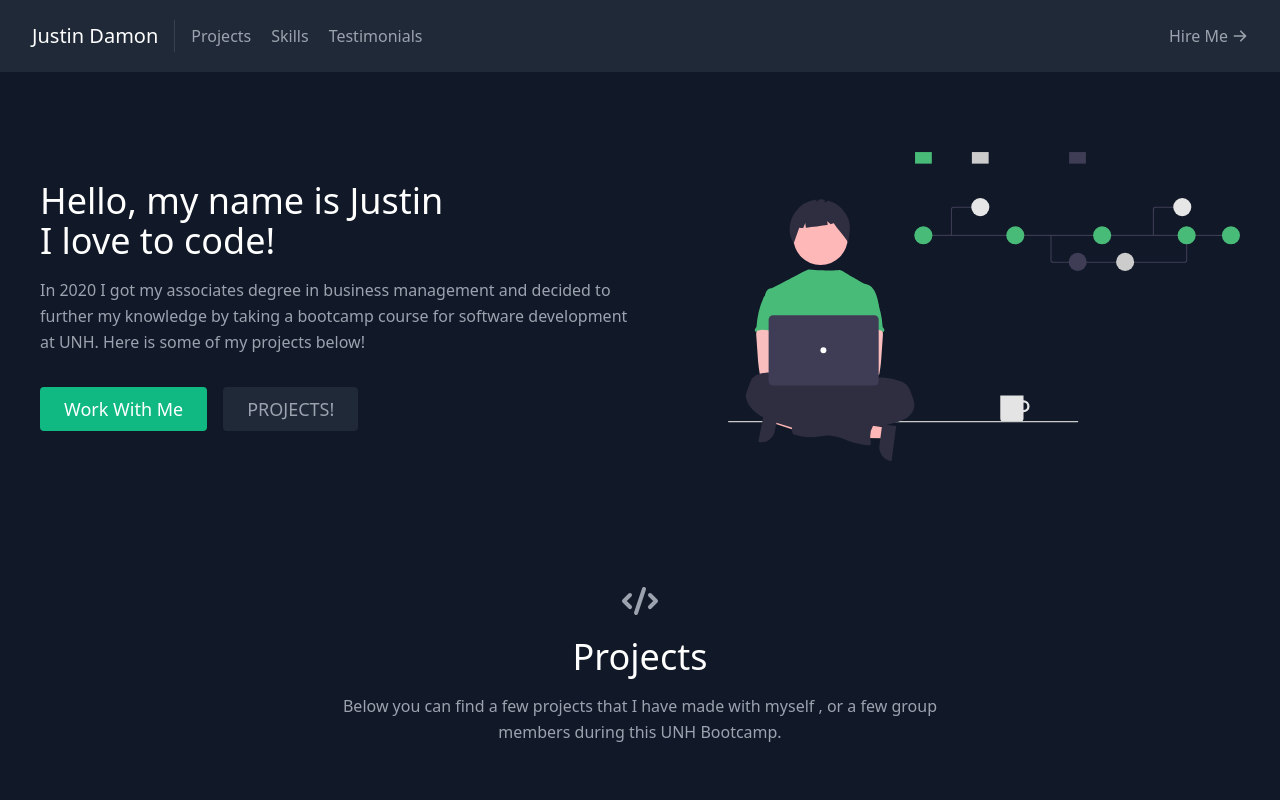
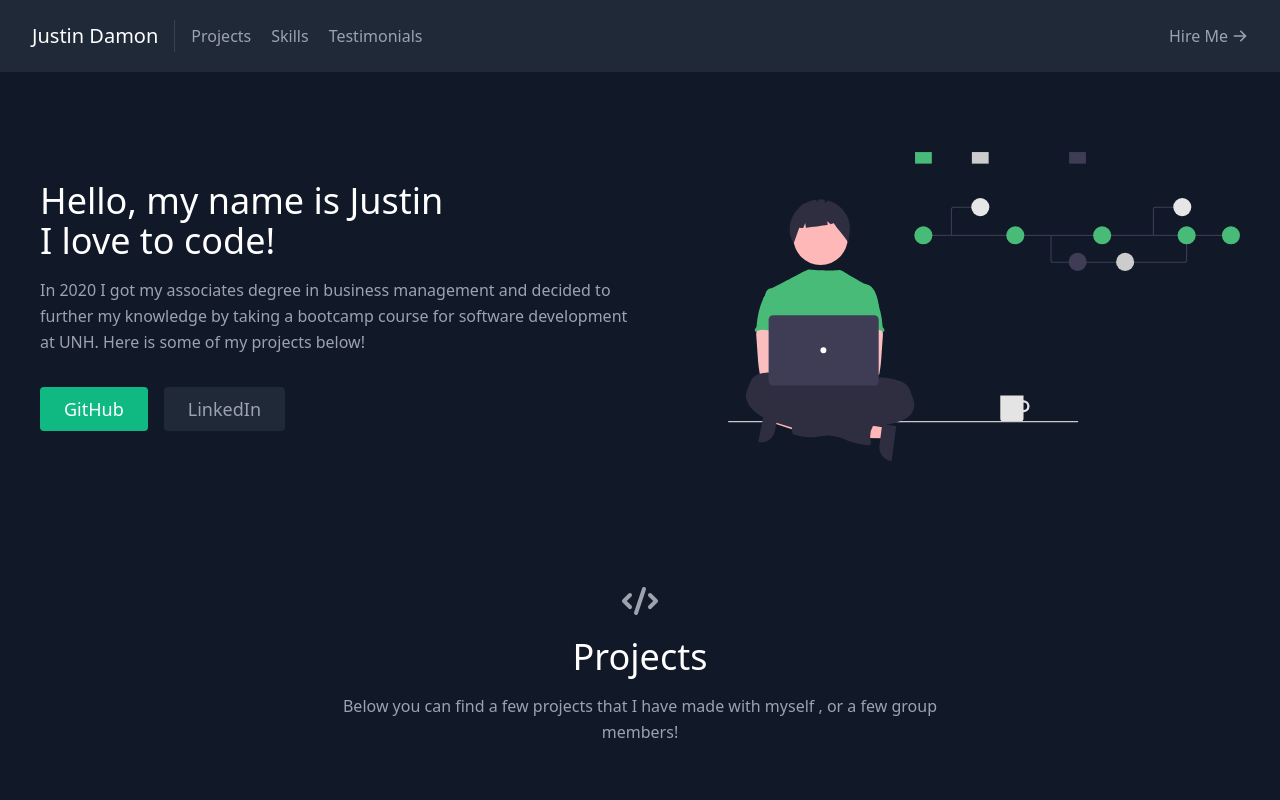
Before and after one commit to Justin7933/Justins-Portfolio, a React (Create React App) app: page / in a window 1280 px wide. Shown: the top 800 px of the page. Built offline with nearby package versions, Linux system fonts and the light colour scheme.

Commit message:
adding profile links

```diff
--- a/src/components/About.js
+++ b/src/components/About.js
@@ -14,14 +14,14 @@ export default function About() {
           </p>
           <div className="flex justify-center">
             <a
-              href="#contact"
+              href="https://github.com/Justin7933"
               className="inline-flex text-white bg-green-500 border-0 py-2 px-6 focus:outline-none hover:bg-green-600 rounded text-lg">
-              Work With Me
+              GitHub
             </a>
             <a
-              href="#projects"
+              href="https://www.linkedin.com/in/justin-damon-771503204/"
               className="ml-4 inline-flex text-gray-400 bg-gray-800 border-0 py-2 px-6 focus:outline-none hover:bg-gray-700 hover:text-white rounded text-lg">
-              PROJECTS!
+              LinkedIn
             </a>
           </div>
         </div>
--- a/src/components/Projects.js
+++ b/src/components/Projects.js
@@ -12,7 +12,7 @@ export default function Projects() {
             Projects
           </h1>
           <p className="lg:w-2/3 mx-auto leading-relaxed text-base">
-            Below you can find a few projects that I have made with myself , or a few group members during this UNH Bootcamp.
+            Below you can find a few projects that I have made with myself , or a few group members!
           </p>
         </div>
         <div className="flex flex-wrap -m-4">
```
